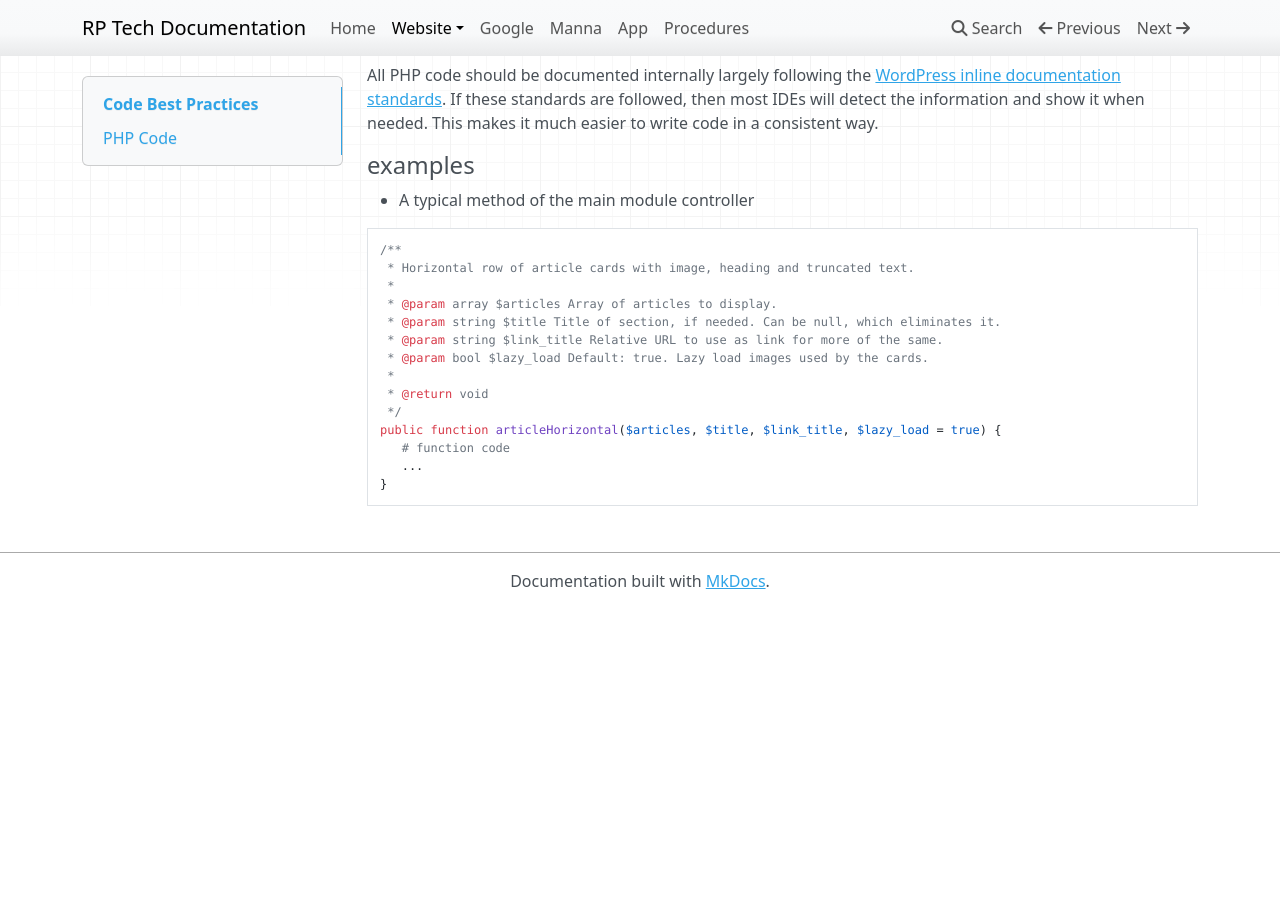
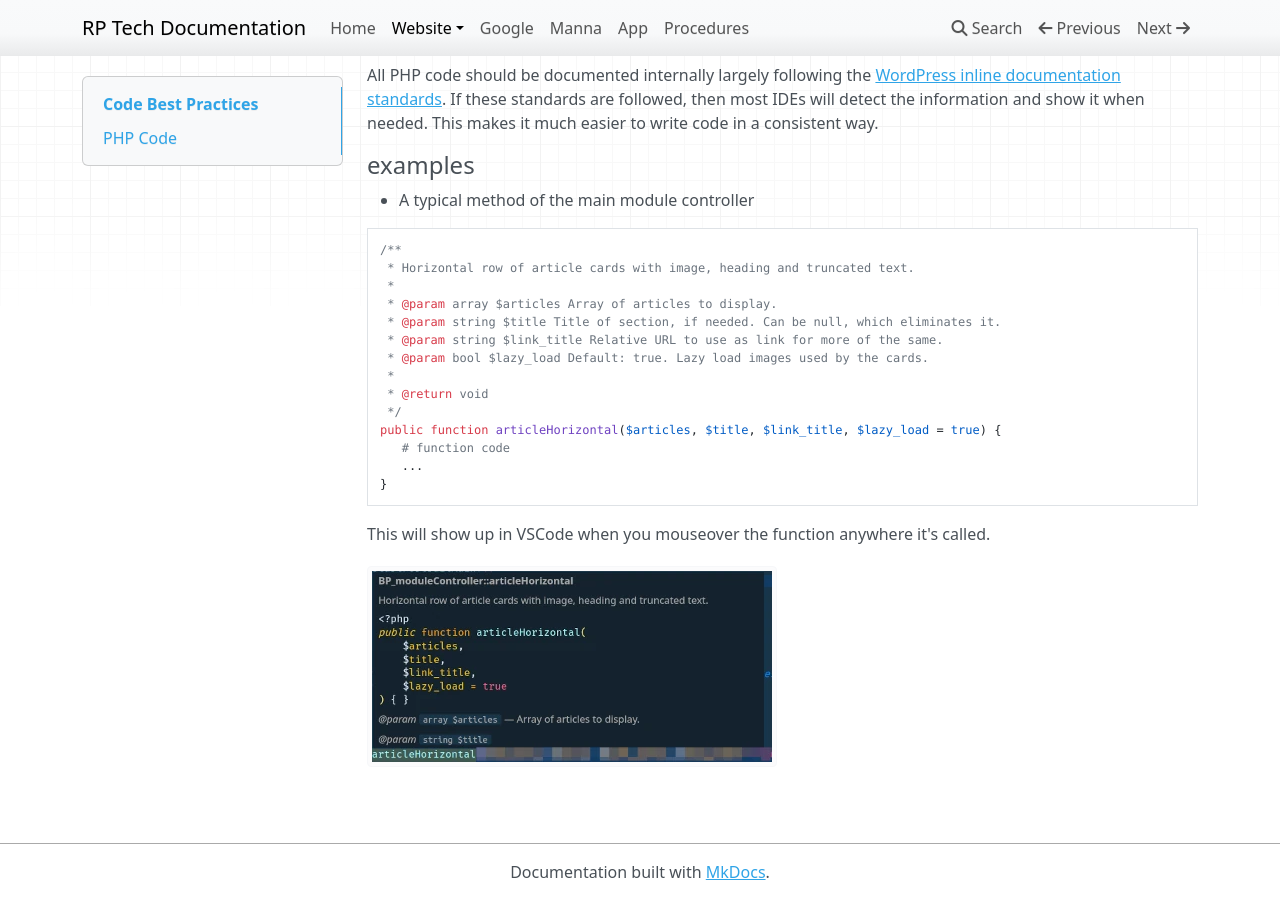
Before and after one commit to ReformedPerspective/rpdocs, an MkDocs documentation site: the page built from docs/website/php.md, in a window 1280 px wide and 900 px high, scrolled down 1312 px. Built offline with MkDocs 1.6.1, drawn with Linux system fonts in a browser that asks for light colours; nearby versions of some CDN libraries; before the commit the page ends 1921 px from its top, so only the background shows below that.

Commit message:
Add example image for inline docs in VSCode.

````diff
--- a/docs/website/php.md
+++ b/docs/website/php.md
@@ -81,3 +81,5 @@ public function articleHorizontal($articles, $title, $link_title, $lazy_load = t
    ...
 }
 ```
+This will show up in VSCode when you mouseover the function anywhere it's called.
+![WP inline docs - VSCode popup](img/InlineDocs-VSCode-Popup.webp)
````
Also changed, not shown: docs/website/img/InlineDocs-VSCode-Popup.webp (added).
